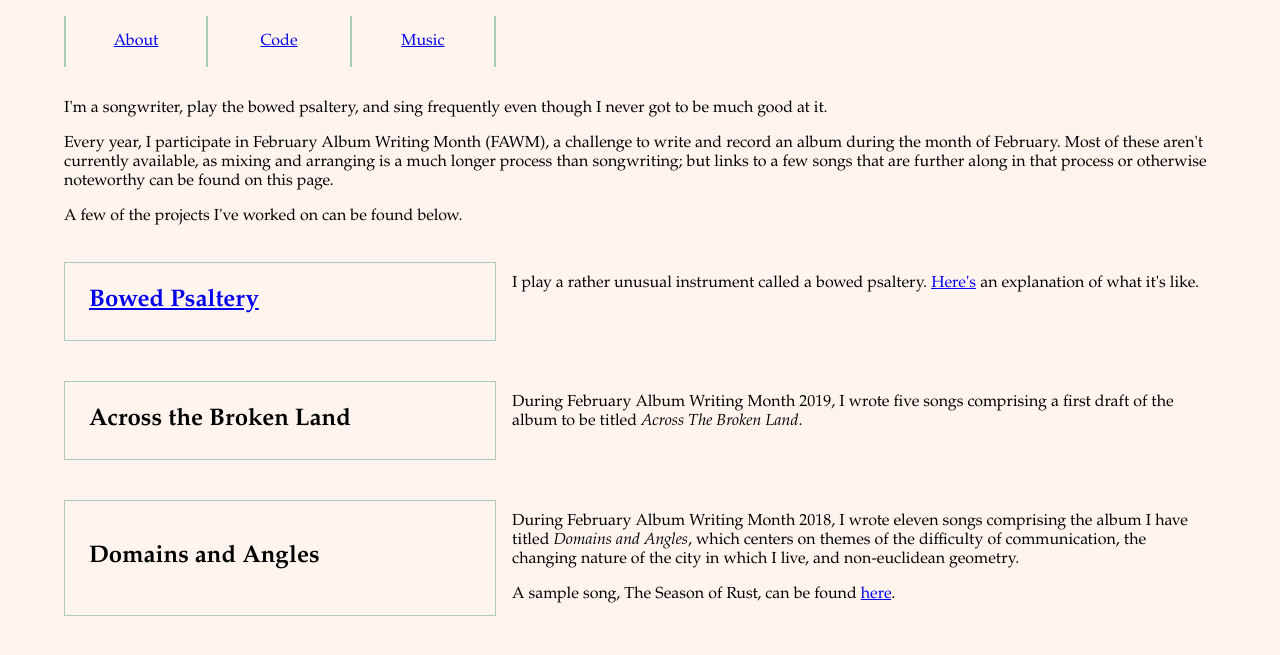
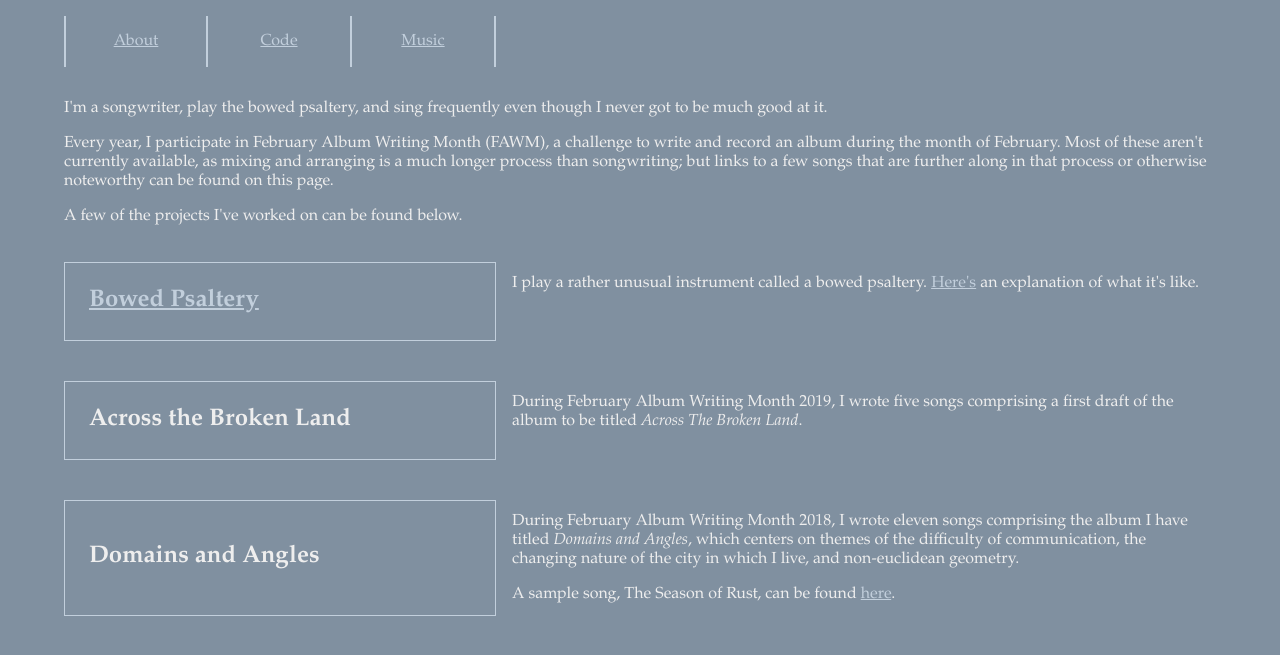
Before and after one commit to ForrestWeiswolf/forrestweiswolf.github.io, a Jekyll site: the page built from music.html, in a window 1280 px wide. Shown: the top 655 px of the page. Built offline with Jekyll 4.4.1, drawn with Linux system fonts in a browser that asks for light colours.

Commit message:
Try a different color scheme

```diff
--- a/css/main.css
+++ b/css/main.css
@@ -1,13 +1,21 @@
 * {
   box-sizing: border-box;
-  /* background-color: slategray; */
+  background-color: #8090a0;
+  color: #eee;
 }
 
 body {
   margin: auto;
   width: 90%;
   font-family: Palatino, "Palatino Linotype", Times, "Times New Roman", serif;
-  background-color: seashell;
+  /* background-color: seashell; */
+}
+
+a {
+  color: #C2CFDC;
+}
+:visited{
+  color: #C2C1E9;
 }
 
 main {
@@ -21,14 +29,14 @@ nav {
 }
 
 nav a {
-  border-right: solid #AACCBC 2px;
+  border-right: solid #C2CFDC 2px;
   padding: 1em;
   width: 33.33%;
   text-align: center;
 }
 
 nav a:first-child {
-  border-left: solid #AACCBC 2px;
+  border-left: solid #C2CFDC 2px;
 }
 
 .left-side {
@@ -50,7 +58,7 @@ img {
 #avatar {
   /* max-height: 40vh;
   max-width: 40vh; */
-  border: 1px solid #AACCBC;
+  border: 1px solid #C2CFDC;
   padding: 1em;
 }
 
@@ -73,7 +81,7 @@ img {
   align-items: center;
   vertical-align: middle;
   align-content: space-around;
-  border: 1px solid #AACCBC;
+  border: 1px solid #C2CFDC;
   padding: 1em;
 }
 
```
